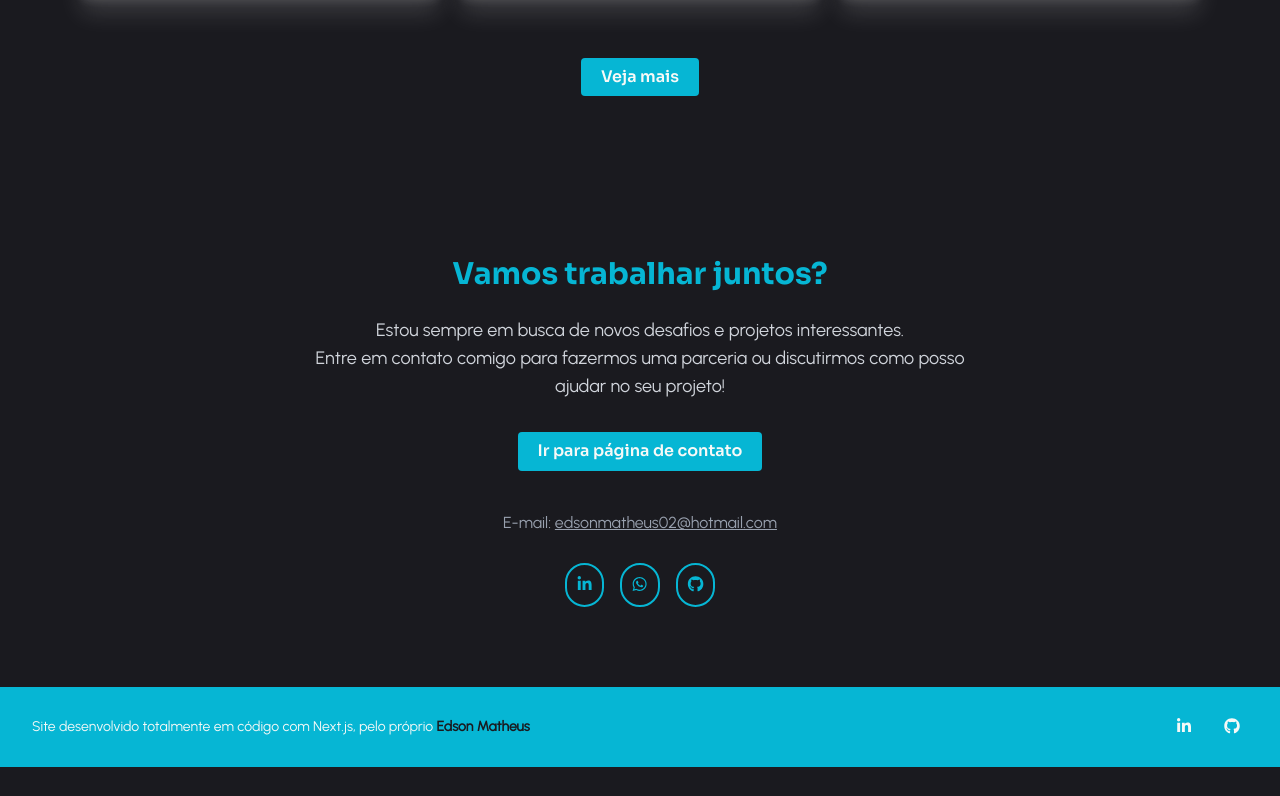
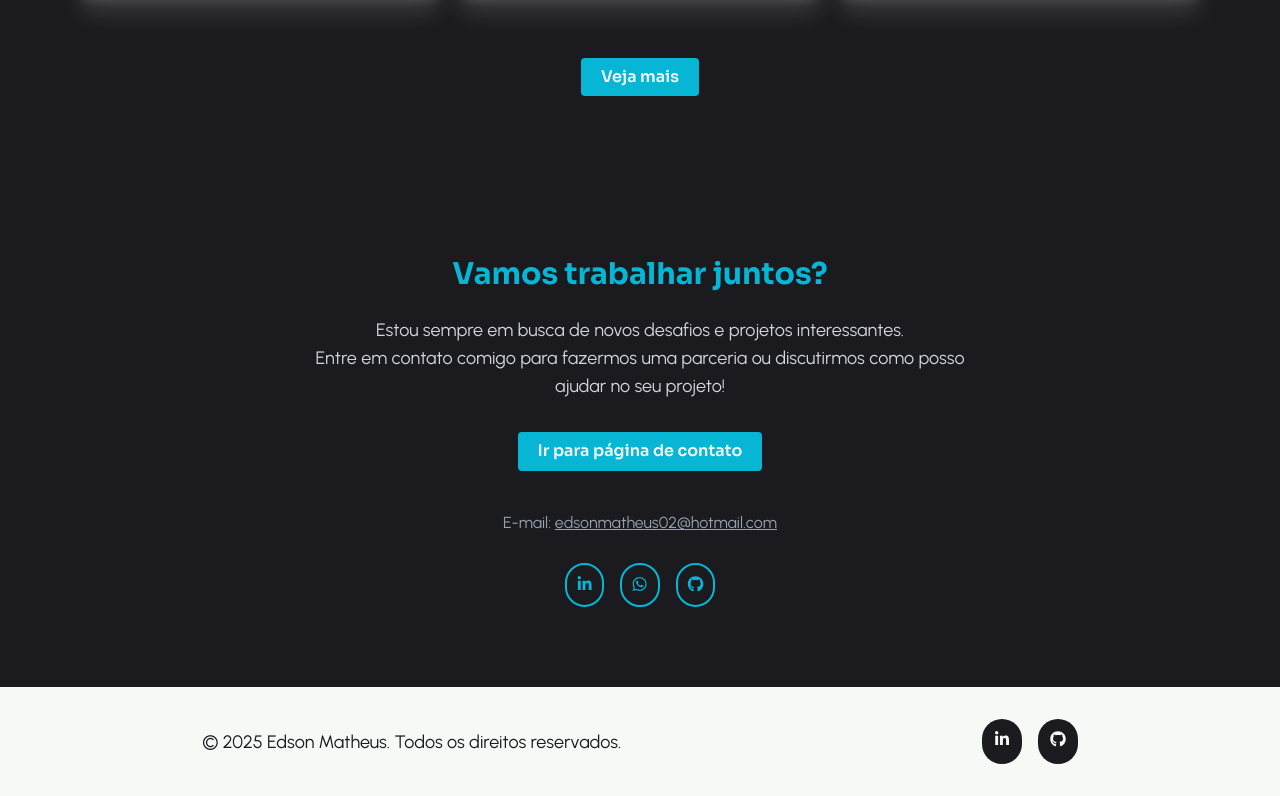
Before and after one commit to ed-matheus/my-portfolio, a Next.js app: page / in a window 1280 px wide. Shown: the part 2676-3472 px from the top of the page. Before the commit the page ends 3443 px from the top, so only its background shows below. Built offline with nearby package versions, Linux system fonts and the light colour scheme.

Commit message:
melhorando o rodapé do site

```diff
--- a/src/components/Footer.jsx
+++ b/src/components/Footer.jsx
@@ -1,4 +1,4 @@
-import React from "react";
+import { motion } from "framer-motion";
 import { FontAwesomeIcon } from "@fortawesome/react-fontawesome"; // Importando FontAwesome
 
 // Ícones do FontAwesome
@@ -6,32 +6,34 @@ import { faGithub, faLinkedinIn } from "@fortawesome/free-brands-svg-icons";
 
 const Footer = () => {
   return (
-    <footer className="w-full py-5 px-8 bg-cyan flex justify-between items-center">
-      <p className="text-sm font-medium text-light">
-        Site desenvolvido totalmente em código com Next.js, pelo próprio{" "}
-        <span className="text-dark font-bold">Edson Matheus</span>
+    <footer className="w-full p-8 bg-light flex justify-around items-center text-dark">
+      <p className="text-sm md:text-lg font-medium">
+        © 2025 Edson Matheus. Todos os direitos reservados.
       </p>
 
       {/* Redes Sociais */}
-      <div className="flex items-center gap-4 ms-5">
+      <div className="flex items-center gap-4 ms-5 text-light">
         <a
           href="https://www.linkedin.com/in/edson-matheus-b5a0171ba/"
           target="__blank"
         >
           <button
             type="button"
-            className="bg-dark-500 p-2 rounded-full hover:cursor-pointer"
+            className="bg-dark p-2 rounded-full cursor-pointer"
           >
-            <FontAwesomeIcon icon={faLinkedinIn} className="w-[1rem]" />
+            <FontAwesomeIcon
+              icon={faLinkedinIn}
+              className="w-[1rem] p-1 text-md"
+            />
           </button>
         </a>
 
         <a href="https://github.com/ed-matheus" target="__blank">
           <button
             type="button"
-            className="bg-dark-500 p-2 rounded-full hover:cursor-pointer"
+            className="bg-dark p-2 rounded-full cursor-pointer"
           >
-            <FontAwesomeIcon icon={faGithub} className="w-[1rem]" />
+            <FontAwesomeIcon icon={faGithub} className="w-[1rem] p-1" />
           </button>
         </a>
       </div>
```
